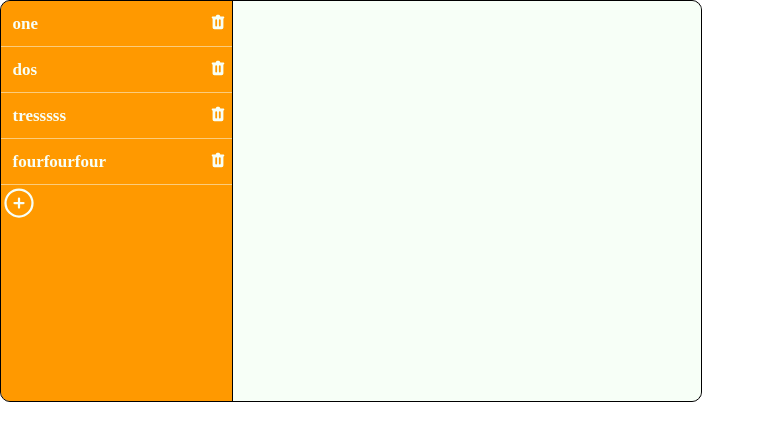
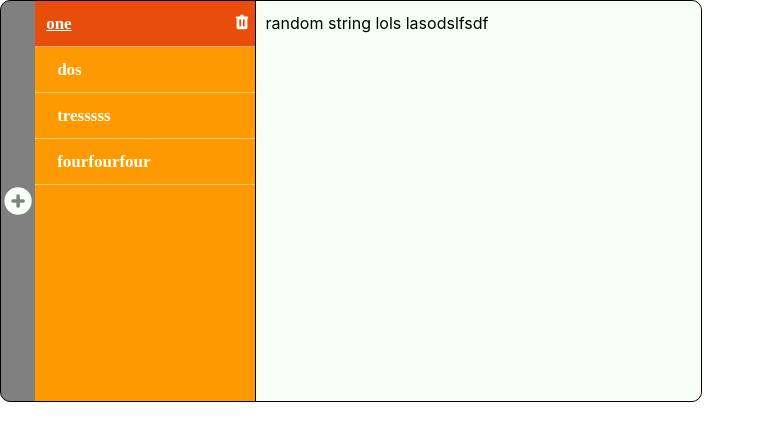
Before and after one commit to Nicorb02/Sunny-Side-Up, a React (Create React App) app in the folder frontend/: page /TestingPage in a window 1280 px wide. Shown: the top 440 px of the page, without its empty margins (0-765 px from the left). Built offline with nearby package versions, Linux system fonts and the light colour scheme.

Commit message:
check for duplicate title in addToDo

```diff
--- a/frontend/src/pages/TestingPage.js
+++ b/frontend/src/pages/TestingPage.js
@@ -1,30 +1,54 @@
 import React, { useState } from 'react';
 import '../styles/Notes.css'
 import Trash from '../styles/assets/Trash'
-import AddIcon from '../styles/assets/AddIcon';
+import NewNoteIcon from '../styles/assets/NewNoteIcon';
 
 const TestingPage = () => {
 
-    let notes = [
-        {name: 'one', content: 'random string lols lasodslfsdf'},
-        {name: 'dos', content: 'im awesomeodmasfsdfsdf'},
-        {name: 'tresssss', content: 'whats seems to to be the occifer problem?'},
-        {name: 'fourfourfour', content: 'random string lols lasodslfsdf'},
-    ];
+    const [notes, setNotes] = useState([
+        {index: 0, name: 'one', content: 'random string lols lasodslfsdf'},
+        {index: 1, name: 'dos', content: 'im awesomeodmasfsdfsdf'},
+        {index: 2, name: 'tresssss', content: 'whats seems to to be the occifer problem?'},
+        {index: 3, name: 'fourfourfour', content: 'random string lols lasodslfsdf'},
+    ]);
+
+    // const [selectedNote, setSelectedNote] = useState(null);
+    const [selectedNoteIndex, setSelectedNoteIndex] = useState(0);
+    const [selectedNoteString, setSelectedNoteString] = useState(notes[0].content);
+    function handleNoteClick (note) {
+        setSelectedNoteIndex(note.index);
+        setSelectedNoteString(note.content);
+    }
+
+    const handleNoteInputChange = (event) => {
+        setSelectedNoteString(event.target.value);
+    };
+
+    const handleNoteUpdate = () => {
+        const updatedNotes = [...notes];
+        notes[selectedNoteIndex].content = selectedNoteString;
+        setNotes(updatedNotes);
+      };
 
     return (
             <div className='notes-container'>
+                <NewNoteIcon className='new-note'/>
                 <div className='notes-list'>
                     {notes.map((note) => (
-                        <li className='listed-note'>
-                            <div className='listed-note-name'>{note.name}</div>
-                            <div className='delete-note'> <Trash /> </div>
+                        <li className={selectedNoteIndex == note.index ? 'selected-listed-note' : 'listed-note'}>
+                            <div className='listed-note-name' onClick={() => handleNoteClick(note)}>{note.name}</div>
+                            <div className={selectedNoteIndex == note.index ? 'delete-note' : 'hide'}> <Trash /> </div>
                         </li>
                     ))}
-                    <AddIcon />
                 </div>
                 <div className='current-note-container'>
-                    <p className='current-note-string'></p>
+                    <textarea
+                            className='current-note-string'
+                            type='text'
+                            value={selectedNoteString}
+                            onChange={handleNoteInputChange}
+                            onBlur={handleNoteUpdate}
+                    />
                 </div>
             </div>
     );
--- a/frontend/src/styles/Notes.css
+++ b/frontend/src/styles/Notes.css
@@ -23,6 +23,22 @@
     width: 67%;
     height: 100%;
     background: #f7fff7;
+    display: flex;
+    flex-direction: column;
+
+  }
+
+  .selected-listed-note {
+    display: flex;
+    text-decoration: underline;
+    text-decoration-color: #f7fff7;
+    background: #e94d0b;
+    width: 100%;
+    height: 45px;
+    align-items: center;
+    justify-content: center;
+    position: relative;
+    border-bottom: 0.5px solid rgba(247, 255, 247, 0.5);
 }
 
 .listed-note {
@@ -49,3 +65,30 @@
     flex-basis: 10%;
     cursor: pointer;
 }
+
+.hide {
+    display: none;
+}
+
+.new-note {
+    bottom: 0;
+    right: 0;
+}
+
+.current-note-string {
+    flex: 1;
+    border: none;
+    background-color: transparent;
+    font-size: inherit;
+    font-family: inherit;
+    line-height: 1.5;
+    padding: 0;
+    margin: 0;
+    outline: none;
+    box-sizing: border-box;
+    word-wrap: break-word;
+    white-space: pre-wrap;
+    overflow-wrap: break-word;
+    resize: none;
+    margin: 10px;
+  }
```
Also changed, not shown: 1 other file (tests, documents, lock files or other folders).
